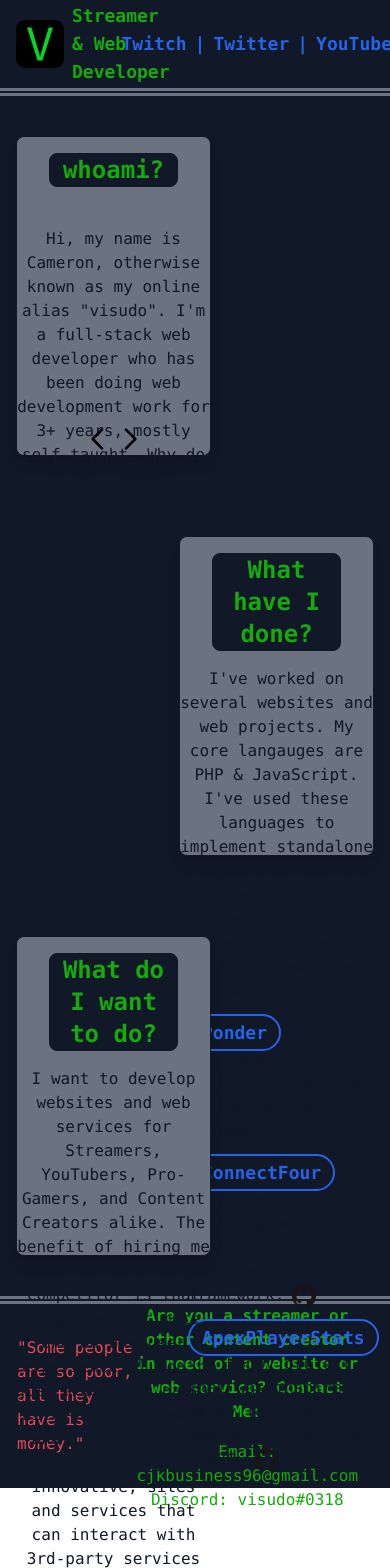
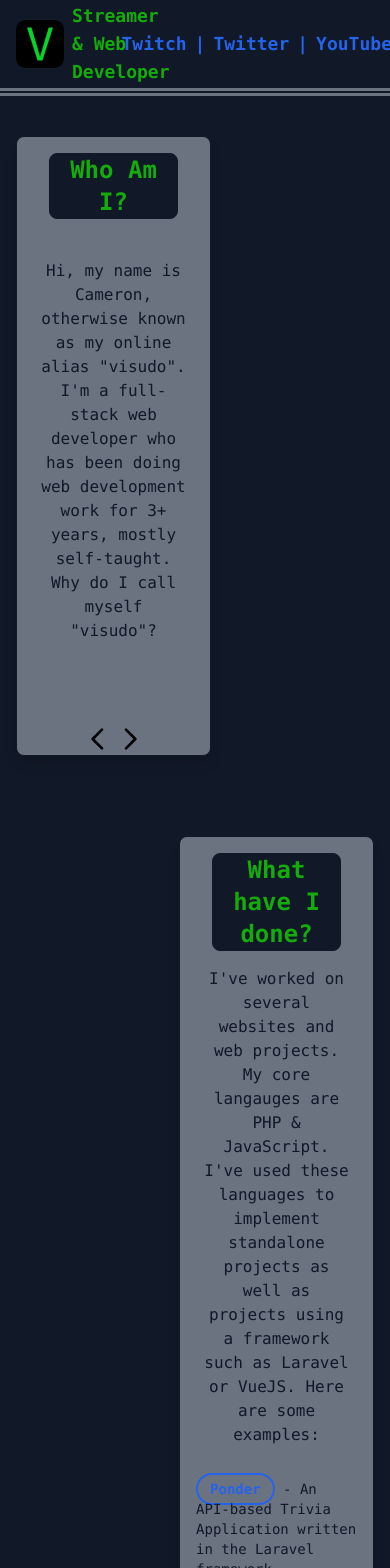
Before and after one commit to visudo20179C/portfolio, a Nuxt app: page / in a window 390 px wide. Shown: the top 1568 px of the page. Built offline with nearby package versions, Linux system fonts and the light colour scheme.

Commit message:
fixes responsiveness issues

```diff
--- a/components/Footer.vue
+++ b/components/Footer.vue
@@ -19,6 +19,7 @@ export default {
 	data() {
 		return {
 			selectedQuote: null,
+			quoteIndex: null,
 			quoteOptions: [
 				'"When you are following a trail, you are not a trailblazer."',
 				'"Some people are so poor, all they have is money."',
@@ -29,10 +30,27 @@ export default {
 		}
 	},
 	created() {
-		this.selectedQuote = this.quoteOptions[Math.floor(Math.random()*this.quoteOptions.length)]
+		this.quoteIndex = 0
+		this.selectedQuote = this.quoteOptions[this.quoteIndex]
 		setInterval(() => {
-			this.selectedQuote = this.quoteOptions[Math.floor(Math.random()*this.quoteOptions.length)]
+			if (this.quoteIndex < this.quoteOptions.length-1) {
+				this.selectedQuote = this.quoteOptions[this.quoteIndex+1]
+				this.quoteIndex++
+			}
+			else {
+				this.selectedQuote = this.quoteOptions[0]
+				this.quoteIndex = 0
+			}
 		},10000)
 	},
 }
 </script>
+
+<style>
+.fade-enter-active, .fade-leave-active {
+  transition: opacity .5s;
+}
+.fade-enter, .fade-leave-to /* .fade-leave-active below version 2.1.8 */ {
+  opacity: 0;
+}
+</style>
--- a/components/Main.vue
+++ b/components/Main.vue
@@ -1,19 +1,19 @@
 <template class="bg-gray-900">
 	<div class="flex flex-col bg-gray-900 h-full w-full justify-between">
-		<div class="w-1/2 h-80 mt-10 mb-10 ml-4 bg-gray-500 border rounded-lg border-gray-900 shadow-lg relative">
+		<div class="w-1/2 h-5/6 mt-10 mb-10 ml-4 bg-gray-500 border rounded-lg border-gray-900 shadow-lg relative">
 			<div class="w-2/3 text-2xl text-visudo-green font-black mb-10 mt-4 border rounded-lg bg-gray-900 border-gray-900 text-center ml-auto mr-auto">
-				whoami?
+				Who Am I?
 			</div>
-			<transition name="fade">
-				<div class="text-gray-900 text-center" v-show="!firstShow">
-					Hi, my name is Cameron, otherwise known as my online alias "visudo". I'm a full-stack web developer who has been doing web development work for 3+ years, mostly self-taught. Why do I call myself "visudo"?
-				</div>
-			</transition>
-			<transition name="fade">
-				<div class="text-gray-900 text-center" v-show="firstShow">
-					It's based upon the Linux command visudo. visudo locks the sudoers file against multiple simultaneous edits, provides basic sanity checks, and checks for parse errors. The sudoers file controls who can run commands as the root user of the OS.
-				</div>
-			</transition>
+			<div class="mb-28 w-3/4 ml-auto mr-auto">
+				<transition name="fade" mode="out-in">
+					<div class="text-gray-900 text-center" v-if="!firstShow" key="0">
+						Hi, my name is Cameron, otherwise known as my online alias "visudo". I'm a full-stack web developer who has been doing web development work for 3+ years, mostly self-taught. Why do I call myself "visudo"?
+					</div>
+					<div class="text-gray-900 text-center" v-else-if="firstShow" key="1">
+						It's based upon the Linux command visudo. visudo locks the sudoers file against multiple simultaneous edits, provides basic sanity checks, and checks for parse errors. The sudoers file controls who can run commands as the root user of the OS. I thought it would look cool as an IGN.
+					</div>
+				</transition>
+			</div>
 			<div class="absolute bottom-0 left-10 right-10">
 				<div class="flex justify-center">
 					<button @click="firstShowPrev">
@@ -29,27 +29,27 @@
 				</div>
 			</div>
 		</div>
-		<div class="w-1/2 h-80 mt-10 mb-10 mr-4 bg-gray-500 border rounded-lg border-gray-900 shadow-lg self-end relative">
+		<div class="w-1/2 h-5/6 mt-10 mb-10 mr-4 bg-gray-500 border rounded-lg border-gray-900 shadow-lg self-end relative">
 			<div class="w-2/3 text-2xl text-visudo-green font-black mb-4 mt-4 border rounded-lg bg-gray-900 border-gray-900 text-center ml-auto mr-auto">
 				What have I done?
 			</div>
-			<div class="text-gray-900 text-center mb-4">
-				I've worked on several websites and web projects. My core langauges are PHP &amp; JavaScript. I've used these languages to implement standalone projects as well as projects using a framework such as Laravel or VueJS. Some cool examples would be:
+			<div class="text-gray-900 text-center mb-8 mt-4 w-3/4 ml-auto mr-auto">
+				I've worked on several websites and web projects. My core langauges are PHP &amp; JavaScript. I've used these languages to implement standalone projects as well as projects using a framework such as Laravel or VueJS. Here are some examples:
 			</div>
-			<ul class="text-gray-900 text-left ml-2">
-				<li class="mb-4"><a href="https://staging.ponder-app.org/" target="_blank" class="text-blue-600 border-2 rounded-full py-1.5 px-3 border-blue-600 text-lg font-black hover:text-blue-400 transition duration-500 ease-in-out transform hover:-translate-y-1 hover:scale-60">Ponder</a> - An API-based Trivia Application written in the Laravel framework.</li>
-				<li class="mb-4"><a href="https://connect-four.visudo.me/" target="_blank" class="text-blue-600 border-2 rounded-full py-1.5 px-3 border-blue-600 text-lg font-black hover:text-blue-400 transition duration-500 ease-in-out transform hover:-translate-y-1 hover:scale-60">ConnectFour</a> - A web-based version of the game "Connect-Four" in the VueJS framework.<a href="https://github.com/visudo20179C/connect-four" target="_blank"><img src="../static/GitHub-Mark-32px.png" class="inline-block h-6 w-6 ml-2"/></a></li>
-				<li class="mb-4"><a href="https://apex-stats.visudo.me/" target="_blank" class="text-blue-600 border-2 rounded-full py-1.5 px-3 border-blue-600 text-lg font-black hover:text-blue-400 transition duration-500 ease-in-out transform hover:-translate-y-1 hover:scale-60">ApexPlayerStats</a> - A hobby project that was inspired by my love for gaming. Another in VueJS.<a href="https://github.com/visudo20179C/apex-player-stats" target="_blank"><img src="../static/GitHub-Mark-32px.png" class="inline-block h-6 w-6 ml-2"/></a></li>
+			<ul class="text-gray-900 text-left ml-2 w-5/6 ml-auto mr-auto text-sm mb-12">
+				<li class="mb-4"><a href="https://staging.ponder-app.org/" target="_blank" class="text-blue-600 border-2 rounded-full py-1.5 px-3 border-blue-600 text-md font-black hover:text-blue-400 transition duration-500 ease-in-out transform hover:-translate-y-1 hover:scale-60">Ponder</a> - An API-based Trivia Application written in the Laravel framework.</li>
+				<li class="mb-4"><a href="https://connect-four.visudo.me/" target="_blank" class="text-blue-600 border-2 rounded-full py-1.5 px-3 border-blue-600 text-md font-black hover:text-blue-400 transition duration-500 ease-in-out transform hover:-translate-y-1 hover:scale-60">ConnectFour</a> - A web-based version of the game "Connect-Four" in the VueJS framework.<a href="https://github.com/visudo20179C/connect-four" target="_blank"><img src="../static/GitHub-Mark-32px.png" class="inline-block h-6 w-6 ml-2"/></a></li>
+				<li class="mb-4"><a href="https://apex-stats.visudo.me/" target="_blank" class="text-blue-600 border-2 rounded-full py-1.5 px-3 border-blue-600 text-md font-black hover:text-blue-400 transition duration-500 ease-in-out transform hover:-translate-y-1 hover:scale-60">ApexPlayerStats</a> - A hobby project that was inspired by my love for gaming. Another in VueJS.<a href="https://github.com/visudo20179C/apex-player-stats" target="_blank"><img src="../static/GitHub-Mark-32px.png" class="inline-block h-6 w-6 ml-2"/></a></li>
 			</ul>
 		</div>
-		<div class="w-1/2 h-80 mt-10 mb-10 ml-4 bg-gray-500 border rounded-lg border-gray-900 shadow-lg relative">
+		<div class="w-1/2 h-5/6 mt-10 mb-10 ml-4 bg-gray-500 border rounded-lg border-gray-900 shadow-lg relative">
 			<div class="w-2/3 text-2xl text-visudo-green font-black mb-4 mt-4 border rounded-lg bg-gray-900 border-gray-900 text-center ml-auto mr-auto">
 				What do I want to do?
 			</div>
-			<div class="text-gray-900 text-center mb-4">
-				I want to develop websites and web services for Streamers, YouTubers, Pro-Gamers, and Content Creators alike. The benefit of hiring me compared to a large competitor is that you get an intimate, one-on-one user experience. I don't just make flat pages with walls of texts and links. I make functioning, innovative, sites and services that can interact with 3rd-party services and display meaningful and useful data.
+			<div class="text-gray-900 text-center mb-4 w-3/4 ml-auto mr-auto">
+				I want to develop websites and web services for Streamers, YouTubers, Pro-Gamers, and Content Creators alike. The benefit of hiring me compared to going with a flat site generator is that you get a completely customized experience. I make dynamic sites that are tailored to your style, and can add features as quickly as you can think of them.
 			</div>
-			<ul class="ml-8 text-gray-900">Use Cases:
+			<ul class="ml-8 text-gray-900 w-5/6 ml-auto mr-auto">Use Cases:
 				<li> - A CRUD application with a web front-end.</li>
 				<li> - A Node.js micro-service, such as a Discord Bot.</li>
 				<li> - A Single Page Application (SPA).</li>
```
